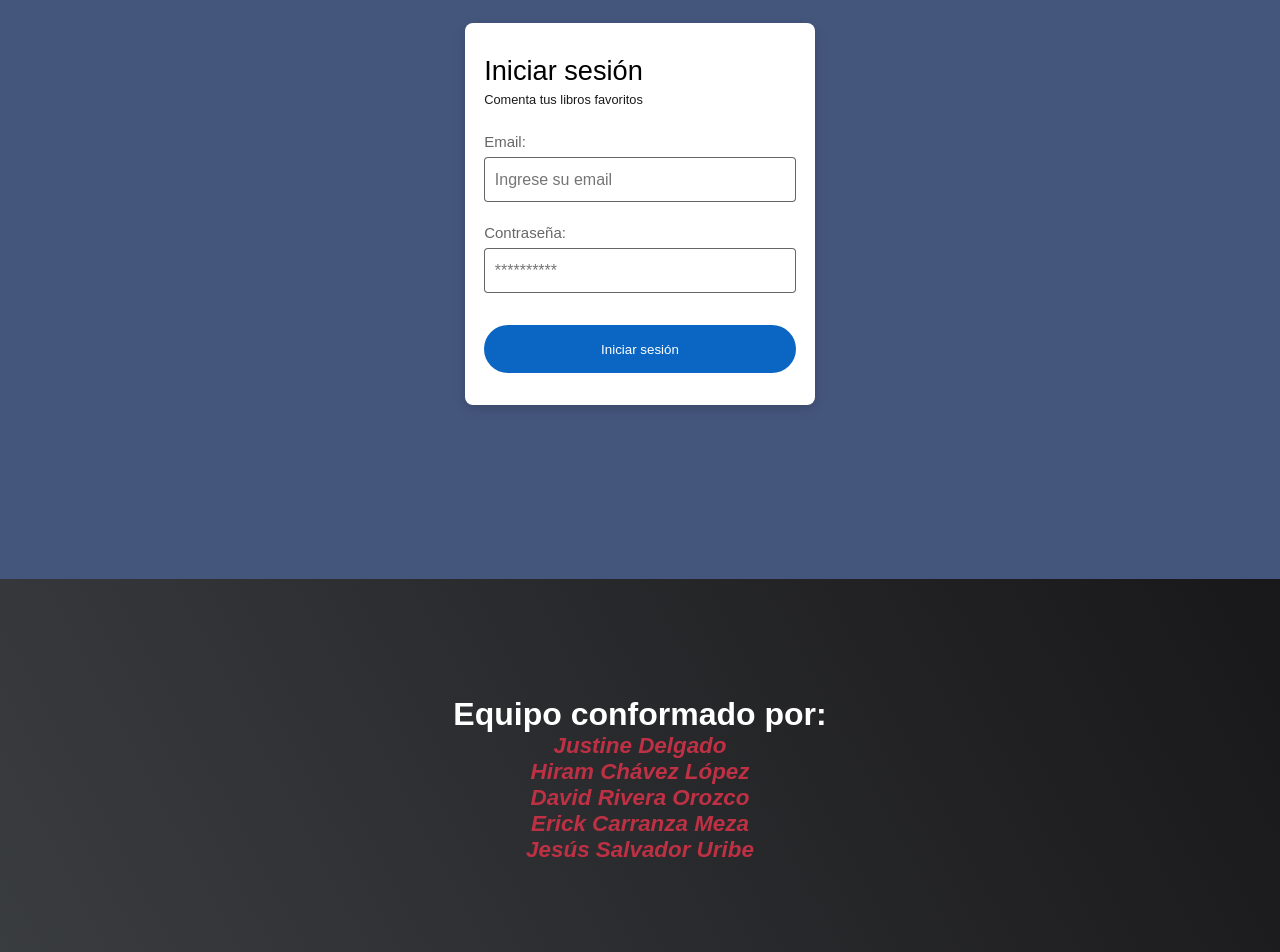
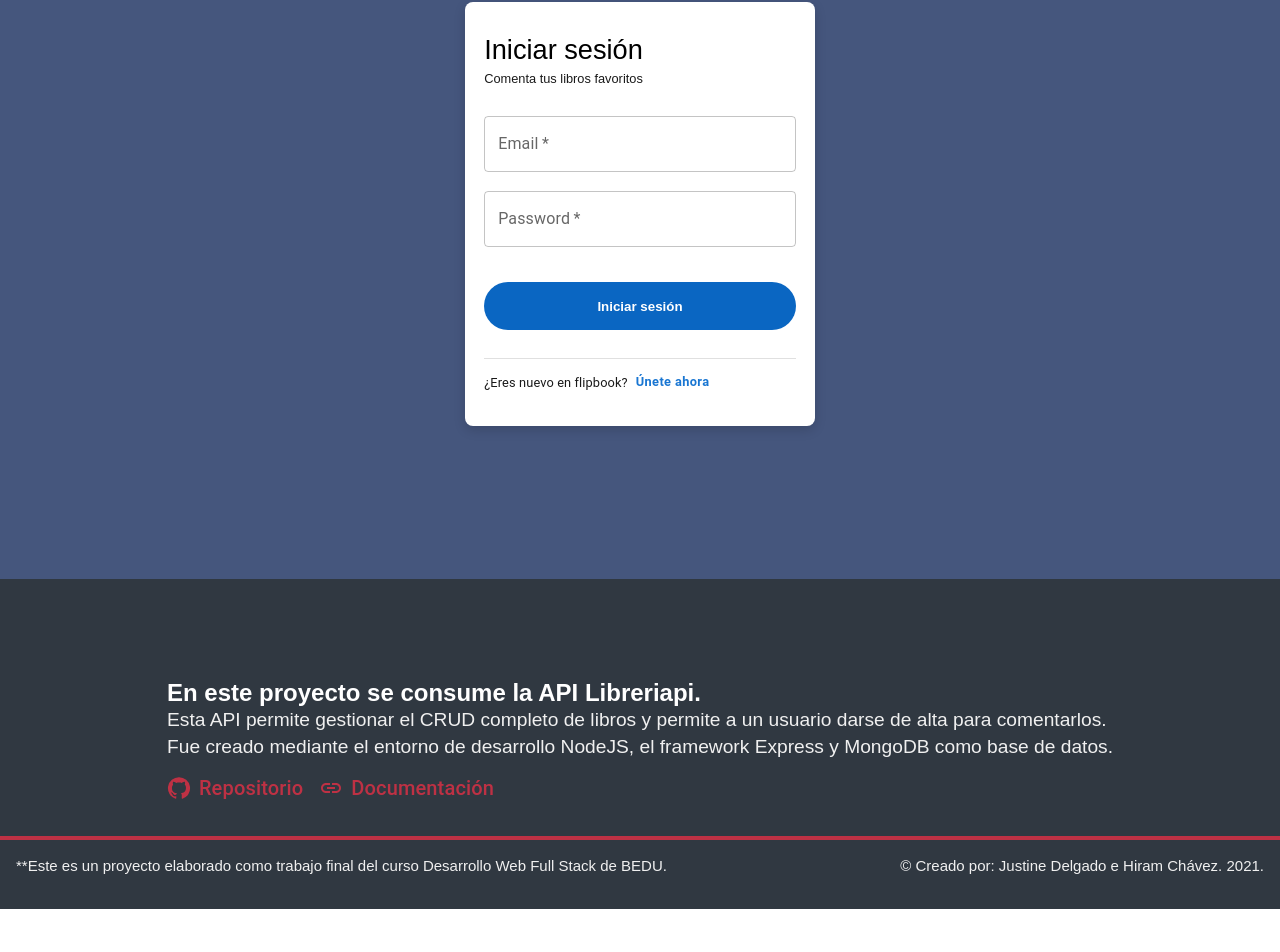
Before and after one commit to JustLearningMX/libreria-1, a React (Create React App) app: page /usuarios/signin in a window 1280 px wide. Shown: the part 221-1173 px from the top of the page. After the commit the page ends 1130 px from the top, so only its background shows below. Built offline with nearby package versions, Linux system fonts and the light colour scheme.

Commit message:
mejoras en SigIn/SignUp y Comentarios

```diff
--- a/src/components/Comentarios/CommentsCard.js
+++ b/src/components/Comentarios/CommentsCard.js
@@ -58,6 +58,26 @@ export function CommentsCard({ libroId, libroTitle, linkCoverBookLarge }) {
     setOpenModal(false);
   };
 
+  //Función que integra un color al Avatar
+  function stringToColor(string) {
+    let hash = 0;
+    let i;
+
+    /* eslint-disable no-bitwise */
+    for (i = 0; i < string.length; i += 1) {
+      hash = string.charCodeAt(i) + ((hash << 5) - hash);
+    }
+
+    let color = '#';
+
+    for (i = 0; i < 3; i += 1) {
+      const value = (hash >> (i * 8)) & 0xff;
+      color += `00${value.toString(16)}`.substr(-2);
+    }
+
+    return color;
+  }
+
   useEffect(() => {
     const path = `/comentarios/`; //path para traer todos los comentarios de la API
     requestApi(path, "GET").then((data) => {
@@ -88,7 +108,11 @@ export function CommentsCard({ libroId, libroTitle, linkCoverBookLarge }) {
           {comments.map(({ _id, nombre, email, texto, fecha }) => (
             <ListItem button key={_id}>
               <ListItemAvatar>
-                <Avatar alt="Profile Picture" src={nombre} />
+                <Avatar
+                  sx={{ backgroundColor: stringToColor(nombre) }}
+                  alt={nombre}
+                  src={nombre}
+                />
               </ListItemAvatar>
               <ListItemText
                 primary={
--- a/src/components/Footer.js
+++ b/src/components/Footer.js
@@ -1,15 +1,46 @@
 import styles from "../css/Footer.module.css";
+import { GitHub, Link } from '@mui/icons-material';
+import Links from '@mui/material/Link';
+import { Typography, Box, Grid, Stack } from '@mui/material';
 
 export function Footer() {
   return (
     <footer className={styles.footer}>
-      <div>
-        <h1 className={styles.h1_}>Equipo conformado por:</h1>
-        <p className={styles.p_}>Justine Delgado</p>
-        <p className={styles.p_}>Hiram Chávez López</p>
-        <p className={styles.p_}>David Rivera Orozco</p>
-        <p className={styles.p_}>Erick Carranza Meza</p>
-        <p className={styles.p_}>Jesús Salvador Uribe</p>
+      <div className={styles.projectContainer}>
+        <h1 className={styles.h1_}>En este proyecto se consume la API Libreriapi.</h1>
+        <p className={styles.p_}>Esta API permite gestionar el CRUD completo de libros y permite a un usuario darse de alta para comentarlos.</p>
+        <p className={styles.p_}>Fue creado mediante el entorno de desarrollo NodeJS, el framework Express y MongoDB como base de datos.</p>
+
+        <Box sx={{ display: "flex"}}>
+          <Links
+            className={styles.a_}
+            href="https://github.com/BeduTeam3/Proyecto-Fase-2"
+            target="_blank"
+            underline="hover"
+          >
+            <Stack direction="row" alignItems="center" gap={1}>
+              <GitHub />
+              <Typography variant="h6">Repositorio</Typography>
+            </Stack>
+          </Links>
+
+          <Links
+            className={styles.a_}
+            href="https://libreriapi.herokuapp.com/v1/api-docs/"
+            target="_blank"
+            underline="hover"
+          >
+            <Stack direction="row" alignItems="center" gap={1}>
+              <Link />
+              <Typography variant="h6">Documentación</Typography>
+            </Stack>
+          </Links>
+          </Box>
+      </div>
+
+      <div className={styles.disclaimer}>
+        <p>**Este es un proyecto elaborado como trabajo final del curso Desarrollo Web Full Stack de BEDU.</p>
+        <p>© Creado por: Justine Delgado e Hiram Chávez. 2021.</p>
       </div>
     </footer>
   );
--- a/src/components/Usuarios/LogOut.js
+++ b/src/components/Usuarios/LogOut.js
@@ -46,7 +46,7 @@ export function LogOut() {
                 aria-describedby="alert-dialog-description"
             >
                 <DialogTitle id="alert-dialog-title" sx={{ paddingBottom: 0}}>
-                    {`Hola ${user}, ¿Deseas cerrar la sesión?`}
+                    {`Hola ${user.username}, ¿Deseas cerrar la sesión?`}
                 </DialogTitle>
                 <DialogContent>
                     <DialogContentText id="alert-dialog-description" sx={{ paddingBottom: "5px"}}>
--- a/src/components/Usuarios/SignIn.js
+++ b/src/components/Usuarios/SignIn.js
@@ -4,8 +4,9 @@
 import { useState, useEffect } from 'react';//Uso de estados
 import styles from '../../css/SignIn.module.css';//Estilos CSS
 import { requestApi } from '../../utils/httpClient';//Conexión a la BD
-import { Alert, Box, Snackbar  } from '@mui/material';//Mensajes con MUI
+import { Alert, Box, Snackbar, TextField, Divider, Button, Stack, Typography } from '@mui/material';//Mensajes con MUI
 import CircularProgress from '@mui/material/CircularProgress';
+import { Link } from "react-router-dom";
 
 export function SignIn({ title ="Iniciar sesión", subTitle ="Comenta tus libros favoritos"  }) {
 
@@ -21,7 +22,6 @@ export function SignIn({ title ="Iniciar sesión", subTitle ="Comenta tus libros
     const [progress, setProgress] = useState({"display": "none"});
 
     const closeSnackbar = (event, reason) => {
-        // setProgress({"display": "none"});
 
         if (reason === 'clickaway') {
           return;
@@ -31,7 +31,6 @@ export function SignIn({ title ="Iniciar sesión", subTitle ="Comenta tus libros
 
         if(alertSeverity === "success")  {
             window.location.reload(false);
-            // setRedirect(true);
         };
       };
 
@@ -88,40 +87,55 @@ export function SignIn({ title ="Iniciar sesión", subTitle ="Comenta tus libros
 
     }, [getUserFromDb]);
 
-    // const loggedUserJson = window.localStorage.getItem('loggedBooksAppUser');
-     //redirect ? <Redirect to="/" /> :
      return (
         <section className={styles.container}>
             <form className={styles.form} onSubmit={handleOnCLick}>
                 <p className={styles.title}>{title}</p>
                 <p className={styles.subTitle}>{subTitle}</p>
 
-                <label className={styles.label}>Email:</label>
-                <input
+                <TextField
+                    label="Email"
+                    variant="outlined"
                     name="email"
                     type="email"
                     placeholder="Ingrese su email"
+                    required
                     className={styles.input}
-                    required
-                    onChange={handleChangeInput} />
+                    onChange={handleChangeInput}
+                />
 
-                <label className={styles.label}>Contraseña:</label>
-                <input
+                <TextField
+                    label="Password"
                     name="password"
                     type="password"
-                    placeholder="**********"
+                    placeholder="password"
+                    variant="outlined"
+                    required
                     className={styles.input}
-                    required
-                    onChange={handleChangeInput} />
+                    onChange={handleChangeInput}
+                />
 
                 <input type="submit" value="Iniciar sesión" className={styles.button} disabled={disabledButton}></input>
 
                 <Box sx={ progress}>
-                    <CircularProgress size={30} sx={{ marginTop: "12px"}} />
+                    <CircularProgress size={30} sx={{ margin: "15px 0"}} />
                 </Box>
+                <Divider variant="middle" sx={{ margin: "12px 0"}} />
+                <Stack spacing={1} direction="row" sx={{alignItems: "center"}}>
+                    <Typography sx={{fontSize: ".8rem", color: "rgba(0,0,0,0.9)"}} >¿Eres nuevo en flipbook?</Typography>
+                    <Button
+                        variant="text"
+                        size="small"
+                        sx={{textTransform: "none", fontWeight: "bold", padding: 0, fontSize: ".8rem"}}
+                    >
+                    <Link to="/usuarios/signup" >
+                        Únete ahora
+                    </Link>
+                    </Button>
+                </Stack>
             </form>
             <Box>
-                <Snackbar open={snackbar} autoHideDuration={3000} onClose={closeSnackbar} anchorOrigin={{ vertical: 'bottom', horizontal: 'center', }}>
+                <Snackbar open={snackbar} autoHideDuration={25000} onClose={closeSnackbar} anchorOrigin={{ vertical: 'bottom', horizontal: 'center', }}>
                     <Alert onClose={closeSnackbar} severity={alertSeverity} sx={{ width: '100%' }}>
                     {errorMsg}
                     </Alert>
--- a/src/components/Usuarios/SignUp.js
+++ b/src/components/Usuarios/SignUp.js
@@ -4,7 +4,7 @@ import { requestApi } from '../../utils/httpClient';//Conexión a la BD
 import { Redirect } from "react-router-dom"; //Para las rutas de las páginas
 import Button from '@mui/material/Button';
 import TextField from '@mui/material/TextField';
-import { makeStyles } from '@mui/styles';
+import { styled } from '@mui/material/styles';
 
 export function SignUp({ handleClose }) {
     const [firstName, setFirstName] = useState('');
@@ -13,7 +13,7 @@ export function SignUp({ handleClose }) {
     const [password, setPassword] = useState('');
     const [username, setUsername] = useState('');
 
-    const useStyles = makeStyles(theme => ({
+    const useStyles = styled(theme => ({
         root: {
           display: 'flex',
           flexDirection: 'column',
--- a/src/css/Footer.module.css
+++ b/src/css/Footer.module.css
@@ -1,21 +1,42 @@
 .footer {
-  height: 50vh;
   display: flex;
+  flex-direction: column;
   justify-content: center;
   align-items: center;
-  background-image: linear-gradient(62deg, #3a3d40 0%, #181719 100%);
+  background-color: #303841;
+  line-height: 1.7rem;
+  padding-top: 100px;
+  /* background-image: linear-gradient(62deg, #3a3d40 0%, #181719 100%); */
+}
+
+.projectContainer{
+  /* background-color: greenyellow; */
+  margin: 0 3rem;
 }
 
 .h1_ {
   color: white;
-  font-size: 2;
+  font-size: 1.5rem;
 }
 
 .p_ {
+  color: #f0f0f0; /* #be3144; */
+  font-size: 1.2rem;
+}
+
+.a_{
+  padding: .7rem 1rem 0 0;
   color: #be3144;
-  font-size: 1.4em;
-  text-align: center;
-  font-weight: 200;
-  font-style: italic;
-  font-weight: bold;
 }
+
+.disclaimer{
+  margin: 2rem 2rem 1rem 2rem;
+  padding: 1rem 1rem;
+  border-top: 4px solid #be3144;
+  color: #f0f0f0;
+  width: 100%;
+  display: flex;
+  justify-content: space-between;
+  font-size: 15px;
+  line-height: 1.3rem;
+}
--- a/src/css/SignIn.module.css
+++ b/src/css/SignIn.module.css
@@ -24,7 +24,7 @@
 }
 
 .subTitle{
-    margin-bottom: 20px;
+    margin-bottom: 30px;
     font-size: .8rem;
     color: rgba(0,0,0,0.9);
 }
@@ -38,12 +38,12 @@
 }
 
 .input{
-    height: 45px;
-    border: 1px solid rgba(0,0,0,0.6);
+    /* height: 45px; */
+    /* border: 1px solid rgba(0,0,0,0.6);
     border-bottom: 1px solid rgba(0,0,0,0.6);
-    border-radius: 4px;
-    padding: 0 .6rem;
-    margin-bottom: 1rem;
+    border-radius: 4px; */
+    /* padding: 0 .6rem; */
+    margin-bottom: 1.2rem;
     font-size: 1rem;
 }
 
@@ -53,5 +53,11 @@
     border-radius: 24px;
     border: 0;
     color: white;
-    margin-top: 1rem;
+    margin: 1rem 0;
+    font-weight: 700;
+    cursor: pointer;
 }
+
+.button:hover{
+    opacity: .9;
+}
```
